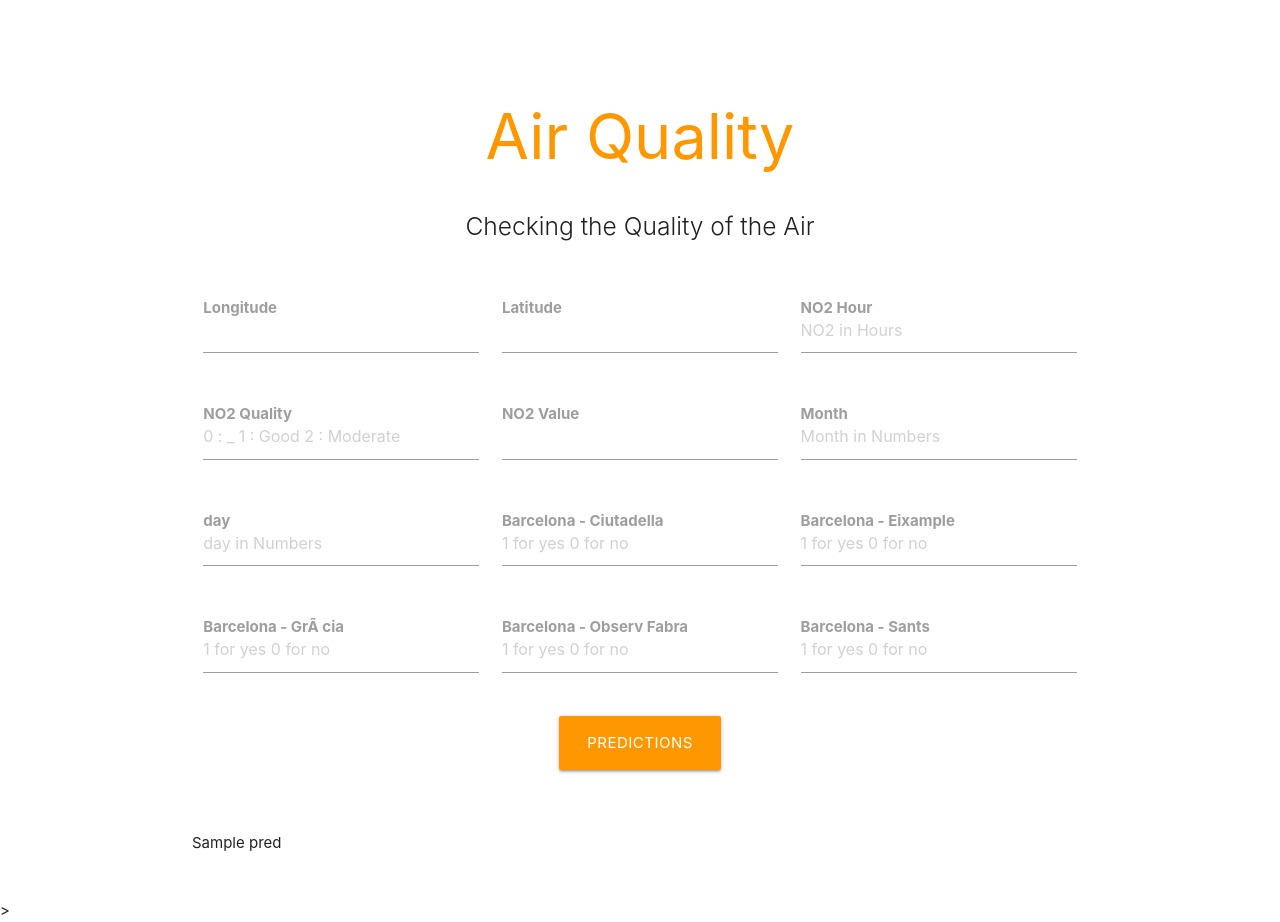
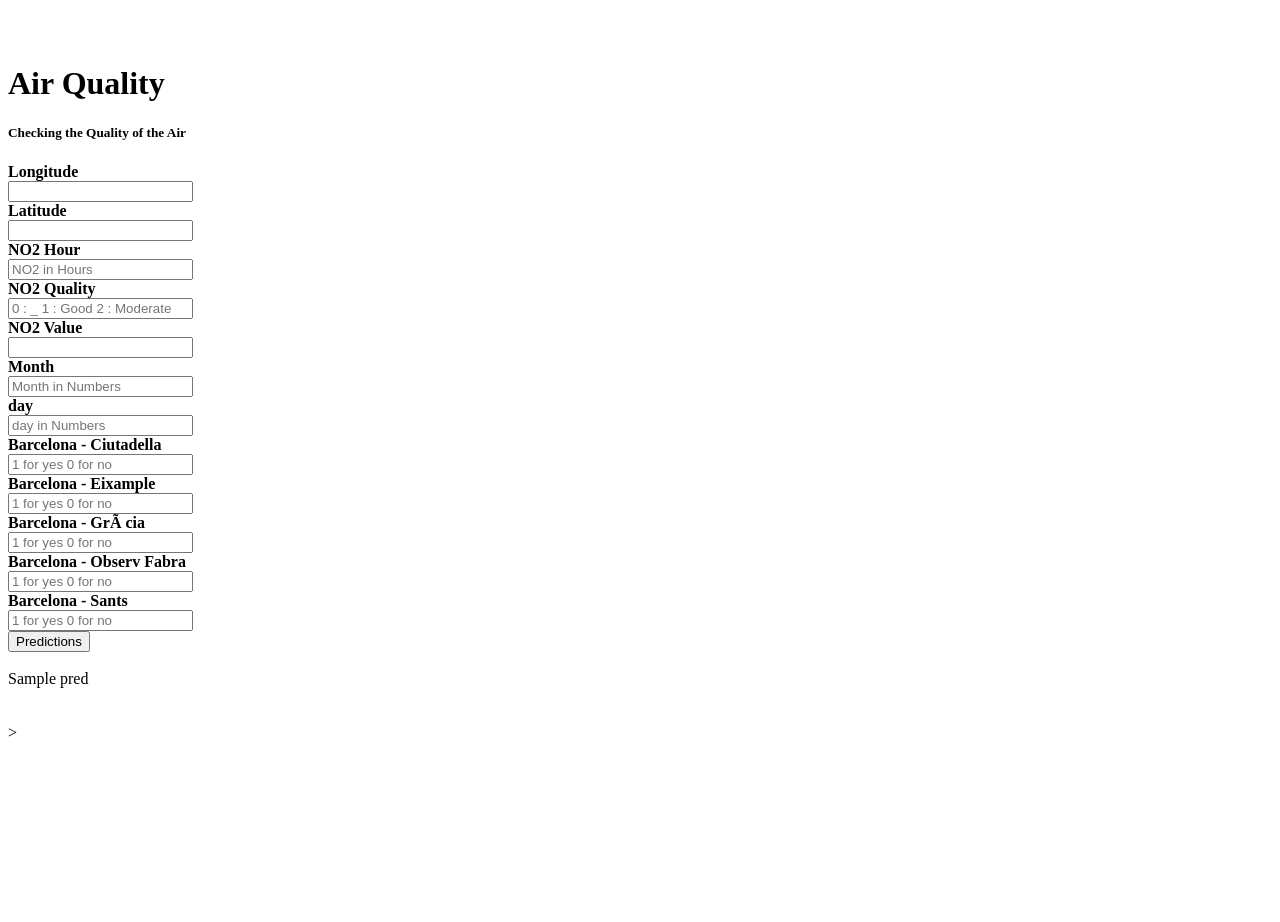
Before and after one commit to Diana-Laveena-DSouza/heroku-model-air, a Python web app: template templates/air_quality.html in a window 1280 px wide. After the commit the page ends 737 px from the top, so only its background shows below. Run offline with Jinja, Linux system fonts and the light colour scheme; the template is opened without the code that fills it: most values are stand-ins (such as "Sample title", 1, 10 or a date in 2020); some libraries are stand-ins or nearby versions.

Commit message:
Update air_quality.html

```diff
--- a/templates/air_quality.html
+++ b/templates/air_quality.html
@@ -1,14 +1,12 @@
 <!DOCTYPE html>
-<html lang="en">
+<html >
 <head>
-  <meta http-equiv="Content-Type" content="text/html; charset=UTF-8"/>
-  <meta name="viewport" content="width=device-width, initial-scale=1, maximum-scale=1.0"/>
+  <meta charset="UTF-8">
+
+  <!-- Make it compatible to mobile devices -->
+  <meta name="viewport" content="width=device-width, initial-scale=1.0">
+
   <title>Starter Template - Materialize</title>
-
-  <!-- CSS  -->
-  <link href="https://fonts.googleapis.com/icon?family=Material+Icons" rel="stylesheet">
-  <link href="./static/css/materialize.css" type="text/css" rel="stylesheet" media="screen,projection"/>
-  <link href="./static/css2/style.css" type="text/css" rel="stylesheet" media="screen,projection"/>
 </head>
 
 <body>
@@ -24,7 +22,7 @@
       </div>
 
               <div class="row">
-    <form action='/predict' method="post" class="col s12">
+    <form action="{{ url_for('predict')}} method="post" class="col s12">
       <div class="row">
         <div class="input-field col s4">
             <label for="first_name"><b>Longitude</b></label>
```
